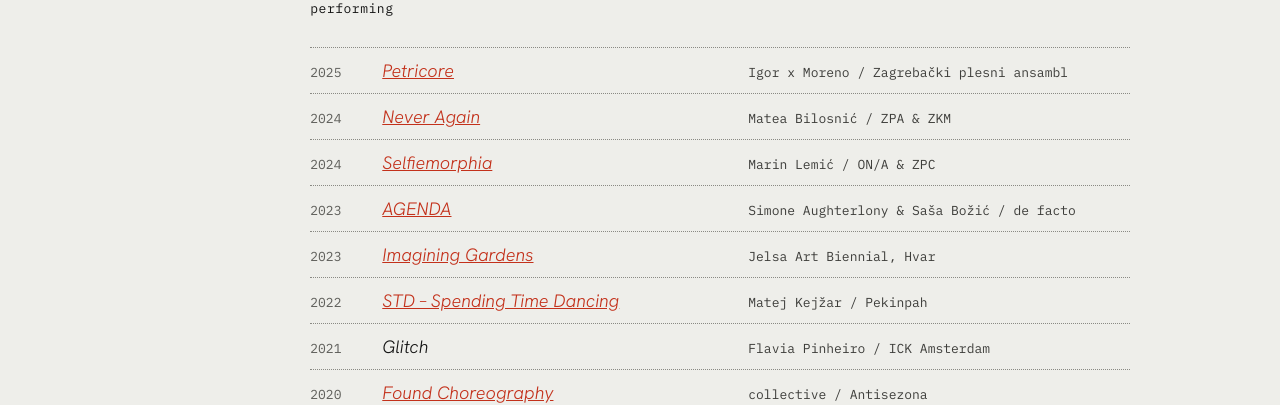
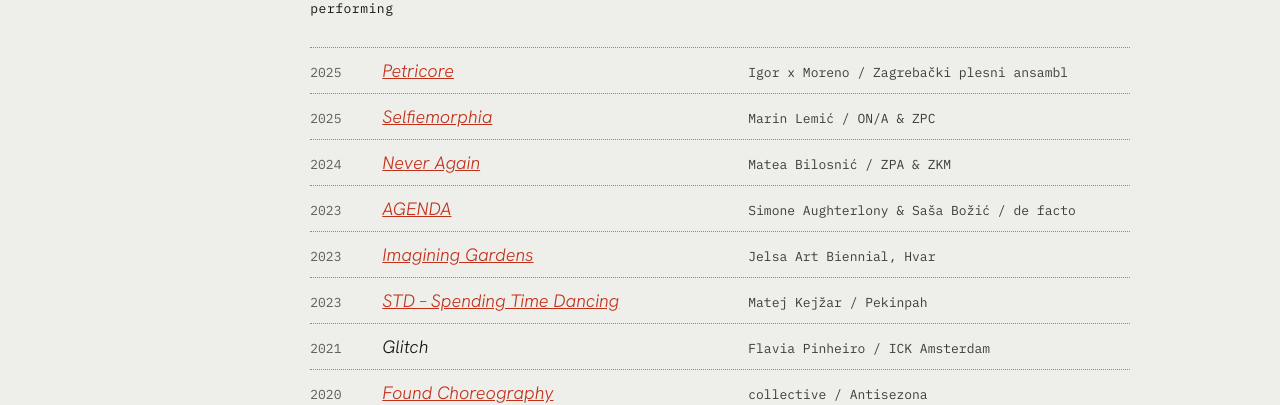
Before and after one commit to ariansajina/dora, a Jekyll site: the page built from works.html, in a window 1280 px wide. Shown: the part 1066-1471 px from the top of the page. Built offline with Jekyll 4.4.1, drawn with Linux system fonts in a browser that asks for light colours.

Commit message:
Correct years: Selfiemorphia 2025, STD 2023
Co-Authored-By: Claude Opus 5.5 <noreply@anthropic.com>
Claude-Session: https://claude.ai/code/session_01T3oV2CMKDLfVpFAnssWYau

```diff
--- a/_data/works.yml
+++ b/_data/works.yml
@@ -9,11 +9,11 @@ own:
 
 performing:
   - { year: "2025", title: "Petricore", by: "Igor x Moreno / Zagrebački plesni ansambl", url: "https://www.zagrebackiplesniansambl.hr/hr/predstava/petricore.html" }
+  - { year: "2025", title: "Selfiemorphia", by: "Marin Lemić / ON/A & ZPC", url: "https://zagrebackiplesnicentar.hr/predstava/selfiemorphia/" }
   - { year: "2024", title: "Never Again", by: "Matea Bilosnić / ZPA & ZKM", url: "https://www.zagrebackiplesniansambl.hr/hr/predstava/never-again.html" }
-  - { year: "2024", title: "Selfiemorphia", by: "Marin Lemić / ON/A & ZPC", url: "https://zagrebackiplesnicentar.hr/predstava/selfiemorphia/" }
   - { year: "2023", title: "AGENDA", by: "Simone Aughterlony & Saša Božić / de facto", url: "https://zagrebackiplesnicentar.hr/predstava/agenda-2/" }
   - { year: "2023", title: "Imagining Gardens", by: "Jelsa Art Biennial, Hvar", url: "https://grazia.hr/jelsa-art-biennale-performans-zamisliti-vrtove/" }
-  - { year: "2022", title: "STD – Spending Time Dancing", by: "Matej Kejžar / Pekinpah", url: "https://www.cd-cc.si/en/culture/theatre-and-dance/std-spending-time-dancing" }
+  - { year: "2023", title: "STD – Spending Time Dancing", by: "Matej Kejžar / Pekinpah", url: "https://www.cd-cc.si/en/culture/theatre-and-dance/std-spending-time-dancing" }
   - { year: "2021", title: "Glitch", by: "Flavia Pinheiro / ICK Amsterdam" }
   - { year: "2020", title: "Found Choreography", by: "collective / Antisezona", url: "https://antisezona.wordpress.com/online-live/found-choreography-online-dance-performance/" }
 
```
